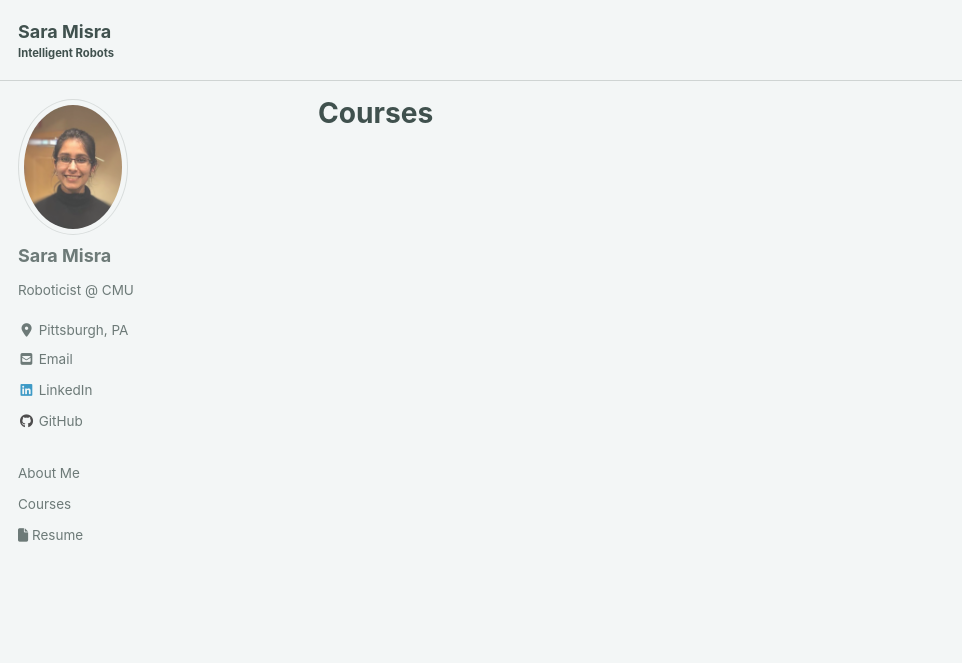
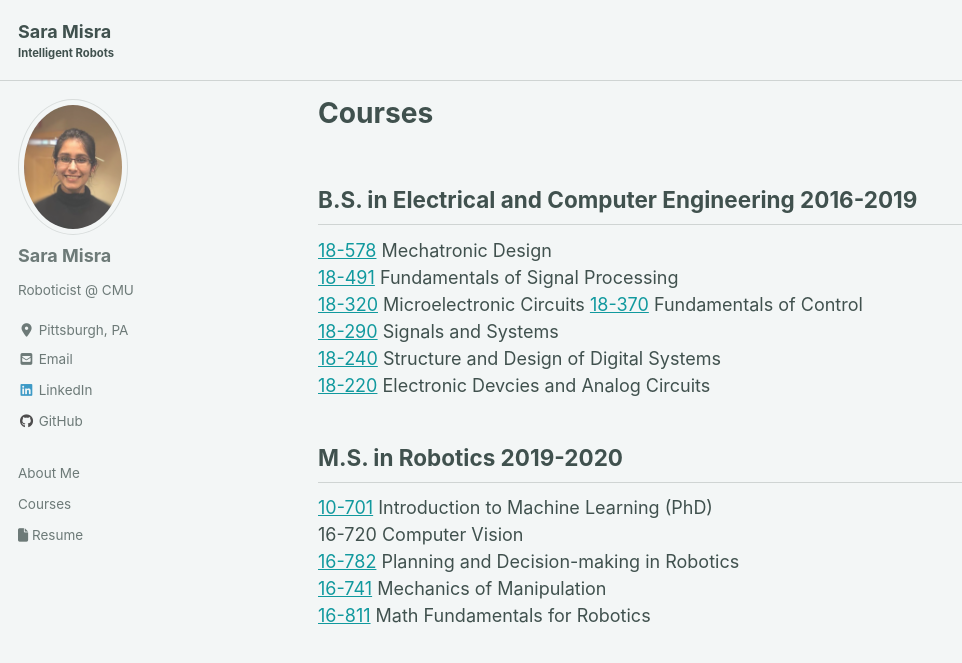
Before and after one commit to saram1sra/saram1sra.github.io, a Jekyll site: the page built from _pages/courses.md, in a window 1280 px wide and 900 px high. Shown: the top 663 px of the window, without its empty margins (0-962 px from the left). Built offline with Jekyll 4.4.1, drawn with Linux system fonts in a browser that asks for light colours; cached includes are drawn as plain includes; nearby versions of some CDN libraries.

Commit message:
MS courses and some BS

```diff
--- a/_pages/courses.md
+++ b/_pages/courses.md
@@ -4,3 +4,33 @@ title: "Courses"
 author_profile: true
 permalink: /courses/
 ---
+
+## B.S. in Electrical and Computer Engineering  2016-2019
+[18-578][18_578] Mechatronic Design\\
+[18-491][18_491] Fundamentals of Signal Processing \\
+[18-320][18_320] Microelectronic Circuits
+[18-370][18_370] Fundamentals of Control\\
+[18-290][18_290] Signals and Systems\\
+[18-240][18_240] Structure and Design of Digital Systems\\
+[18-220][18_220] Electronic Devcies and Analog Circuits
+
+## M.S. in Robotics  2019-2020
+[10-701][10_701] Introduction to Machine Learning (PhD)\\
+16-720 Computer Vision\\
+[16-782][16_782] Planning and Decision-making in Robotics\\
+[16-741][16_741] Mechanics of Manipulation \\
+[16-811][16_811] Math Fundamentals for Robotics
+
+<!-- Link alias -->
+[18_578]: https://sites.google.com/site/cmumechatronicdesign/
+[18_491]: http://course.ece.cmu.edu/~ece491/
+[18_320]: https://courses.ece.cmu.edu/18320
+[18_370]: https://courses.ece.cmu.edu/18370
+[18_220]: https://courses.ece.cmu.edu/18220
+[18_290]: https://courses.ece.cmu.edu/18290
+[18_240]: https://courses.ece.cmu.edu/18240
+
+[10_701]: https://www.cs.cmu.edu/~lwehbe/10701_S19/
+[16_782]: http://www.cs.cmu.edu/~maxim/classes/robotplanning_grad/
+[16_741]: http://www.cs.cmu.edu/afs/cs/academic/class/16741-s07/www/index.html
+[16_811]: http://www.cs.cmu.edu/~me/811/
```
